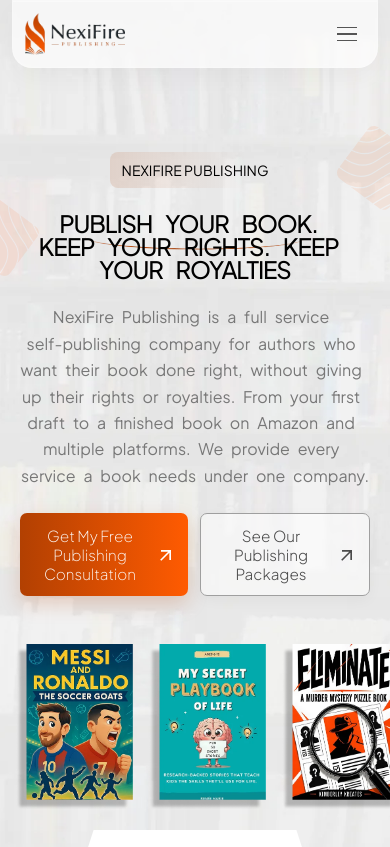
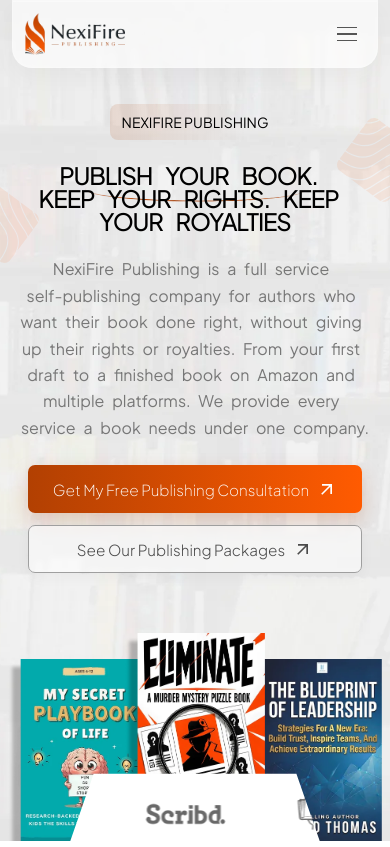
Before and after one commit to BemBexLab/nexifire-publishing, a Next.js app: page / in a window 390 px wide. Shown: the top 847 px of the page. Built offline with nearby package versions, Linux system fonts and the light colour scheme.

Commit message:
updating hero section responsiveness

```diff
--- a/components/HomeHero.tsx
+++ b/components/HomeHero.tsx
@@ -254,33 +254,36 @@
   );
 };
 
+
 const HeroButtons = () => {
   return (
     <motion.div
       variants={heroItemVariants}
-      className="mt-6 flex w-full max-w-[760px] flex-row items-stretch justify-center gap-3 sm:mt-7 sm:flex-row sm:flex-wrap sm:items-center sm:gap-4"
+      className="mt-6 flex w-full max-w-[760px] flex-col items-stretch justify-center gap-3 px-4 sm:mt-7 sm:flex-row sm:flex-wrap sm:items-center sm:gap-4 sm:px-0"
     >
       <a
         href="/contact"
-        className="inline-flex min-h-[48px] min-w-0 flex-1 items-center justify-center rounded-[7px] bg-[linear-gradient(90deg,#B24002_0%,#FF5B01_100%)] px-3 py-3 text-center text-[0.95rem] font-extralight leading-tight text-[#FFFFFF] shadow-[0_8px_20px_rgba(178,64,2,0.22)] transition hover:brightness-[0.98] sm:w-auto sm:max-w-none sm:flex-none sm:px-6 sm:text-base md:min-w-[220px] md:text-lg"
+        className="inline-flex min-h-[48px] w-full items-center justify-center rounded-[7px] bg-[linear-gradient(90deg,#B24002_0%,#FF5B01_100%)] px-0 py-3 text-center text-[0.95rem] font-extralight leading-tight text-[#FFFFFF] shadow-[0_8px_20px_rgba(178,64,2,0.22)] transition hover:brightness-[0.98] max-[372px]:min-h-[40px] max-[372px]:px-3 max-[372px]:py-2 max-[372px]:text-[0.78rem] sm:w-auto sm:max-w-none sm:flex-none sm:px-6 sm:text-base md:min-w-[220px] md:text-lg"
       >
         Get My Free Publishing Consultation
-        <span className="ml-2 text-xl leading-none">
+        <span className="ml-2 shrink-0 text-xl leading-none">
           <MdOutlineArrowOutward />
         </span>
       </a>
+
       <a
         href="/pricing-packages"
-        className="inline-flex min-h-[48px] min-w-0 flex-1 items-center justify-center rounded-[7px] border border-[#9F9F9F] bg-white/55 px-3 py-3 text-center text-[0.95rem] font-light leading-tight text-[#4B4B4B] shadow-[0_4px_14px_rgba(0,0,0,0.04)] backdrop-blur-[2px] transition hover:bg-white sm:w-auto sm:max-w-none sm:flex-none sm:px-6 sm:text-base md:min-w-[260px] md:text-lg"
+        className="inline-flex min-h-[48px] w-full items-center justify-center rounded-[7px] border border-[#9F9F9F] bg-white/55 px-0 py-3 text-center text-[0.95rem] font-light leading-tight text-[#4B4B4B] shadow-[0_4px_14px_rgba(0,0,0,0.04)] backdrop-blur-[2px] transition hover:bg-white max-[372px]:min-h-[40px] max-[372px]:px-3 max-[372px]:py-2 max-[372px]:text-[0.78rem] sm:w-auto sm:max-w-none sm:flex-none sm:px-6 sm:text-base md:min-w-[260px] md:text-lg"
       >
         See Our Publishing Packages
-        <span className="ml-2 text-xl leading-none">
+        <span className="ml-2 shrink-0 text-xl leading-none">
           <MdOutlineArrowOutward />
         </span>
       </a>
     </motion.div>
   );
 };
+
 
 const LogoMarquee = ({
   className = "",
@@ -303,7 +306,7 @@
         {marqueeLogos.map((logo, index) => (
           <div
             key={`${logo.src}-${index}`}
-            className={`flex h-[68px] min-w-[150px] items-center justify-center px-5 sm:h-[76px] sm:min-w-[170px] lg:h-[84px] lg:min-w-[188px] lg:px-6 ${cardClassName}`}
+            className={`flex h-[90px] sm:h-[38px] min-w-[150px] items-center justify-center px-5 sm:h-[76px] sm:min-w-[170px] lg:h-[84px] lg:min-w-[188px] lg:px-6 ${cardClassName}`}
           >
             <Image
               src={logo.src}
@@ -311,7 +314,7 @@
               width={132}
               height={44}
               sizes="132px"
-              className={`h-auto w-full object-contain opacity-80 grayscale transition ${imageClassName}`}
+              className={`h-[40px] sm:h-auto w-full object-contain opacity-80 grayscale transition ${imageClassName}`}
             />
           </div>
         ))}
@@ -323,21 +326,26 @@
 const MobileBooksCarousel = () => {
   return (
     <div
-      className="absolute inset-x-0 bottom-[84px] z-40 w-full sm:hidden"
+      className="absolute inset-x-0 bottom-[1px] z-0 w-full sm:hidden"
       aria-label="Featured books"
     >
-      <div className="no-scrollbar flex items-end gap-4 overflow-x-auto overflow-y-hidden px-4 pb-2 pt-1 touch-pan-x">
-        {heroBooks.map((book) => (
+      <div className="flex w-full items-end justify-center px-2">
+        {heroBooks.slice(1, 4).map((book, index) => (
           <div
             key={book.src}
-            className="flex-none first:ml-0 last:pr-4"
+            className={`
+              relative flex-none
+              ${index === 0 ? "-mr-3 translate-y-[18px]" : ""}
+              ${index === 1 ? "z-10 -mx-3 -translate-y-[8px]" : ""}
+              ${index === 2 ? "-ml-3 translate-y-[18px]" : ""}
+            `}
           >
-            <div className="relative aspect-[355/504] w-[30vw] min-w-[112px] max-w-[142px] overflow-hidden">
+            <div className="relative aspect-[355/504] w-[36vw] min-w-[130px] max-w-[165px] overflow-hidden">
               <Image
                 src={book.src}
                 alt={book.alt}
                 fill
-                sizes="(max-width: 639px) 30vw, 0px"
+                sizes="(max-width: 639px) 26vw, 0px"
                 className="object-cover"
                 priority
               />
@@ -357,13 +365,13 @@
         cardClassName="h-[42px] min-w-[86px] rounded-[12px] px-2.5 sm:h-[68px] sm:min-w-[136px] sm:rounded-none sm:border-0 sm:bg-transparent sm:px-4 sm:shadow-none sm:backdrop-blur-0 xl:min-w-[148px] 2xl:min-w-[168px] lg:px-5"
       />
 
-      <section className="relative min-h-[770px] overflow-hidden bg-[url('/Rectangle%201.webp')] bg-cover bg-center bg-no-repeat px-4 pb-[168px] pt-24 text-[#1f1f1f] sm:px-5 sm:pb-[160px] sm:pt-28 md:min-h-[900px] md:pb-[185px] md:pt-32 lg:min-h-[960px] lg:px-6 lg:pb-[220px] lg:pt-36 xl:min-h-[900px] xl:px-6 xl:pb-[220px] xl:pt-5 2xl:min-h-[1020px] 2xl:px-8 2xl:pb-[236px] 2xl:pt-6 [clip-path:polygon(0%_0%,100%_0%,100%_100%,82%_100%,76%_92%,24%_92%,18%_100%,0%_100%)]">
+      <section className="relative min-h-[770px] overflow-hidden bg-[url('/Rectangle%201.webp')] bg-cover bg-center bg-no-repeat px-2 pb-[168px] pt-12 text-[#1f1f1f] sm:px-5 sm:pb-[160px] sm:pt-15 md:min-h-[900px] md:pb-[185px] md:pt-15 lg:min-h-[960px] lg:px-6 lg:pb-[220px] lg:pt-15 xl:min-h-[900px] xl:px-6 xl:pb-[220px] xl:pt-5 2xl:min-h-[1020px] 2xl:px-8 2xl:pb-[236px] 2xl:pt-6 [clip-path:polygon(0%_0%,100%_0%,100%_100%,82%_100%,76%_92%,24%_92%,18%_100%,0%_100%)]">
         <HeroAccent className="pointer-events-none absolute left-[-10%] top-[22%] z-10 h-[78px] w-[78px] -rotate-90 opacity-90 sm:left-[2%] sm:h-[124px] sm:w-[124px] 2xl:h-[176px] 2xl:w-[176px]" />
         <HeroAccent className="pointer-events-none absolute right-[-8%] top-[14%] z-10 h-[84px] w-[84px] opacity-90 sm:right-[2%] sm:top-[12%] sm:h-[124px] sm:w-[124px] 2xl:h-[176px] 2xl:w-[176px]" />
 
         <div className="relative z-30 mx-auto flex w-full flex-col">
           <motion.div
-            className="relative z-30 mx-auto flex w-full flex-col items-center px-1 pb-[138px] pt-14 text-center text-black sm:px-3 sm:pb-[205px] sm:pt-18 md:pb-[205px] md:pt-20 lg:pb-[235px] lg:pt-24 xl:px-4 xl:pb-[236px] xl:pt-28 2xl:pb-[308px] 2xl:pt-[132px]"
+            className="relative z-30 mx-auto flex w-full flex-col items-center px-1 pb-[70px] min-[380px]:pb-[100px] pt-14 text-center text-black sm:px-3 sm:pb-[105px] sm:pt-18 md:pb-[70px] md:pt-20 lg:pb-[200px] lg:pt-24 xl:px-4 xl:pb-[230px] xl:pt-28 2xl:pb-[350px] 2xl:pt-[132px]"
             variants={heroContainerVariants}
             initial="hidden"
             animate="visible"
@@ -415,7 +423,7 @@
 
             <motion.p
               variants={heroTextRevealVariants}
-              className="body-copy mx-auto mt-6 max-w-[1050px] text-center text-[0.95rem] leading-[1.55] text-[#777777] sm:text-base xl:text-lg]"
+              className="body-copy mx-auto mt-6 max-w-[1050px] text-center text-[0.95rem] leading-[1.55] text-[#777777] sm:text-base xl:text-lg"
             >
               <AnimatedText text={heroDescription} />
             </motion.p>
```
